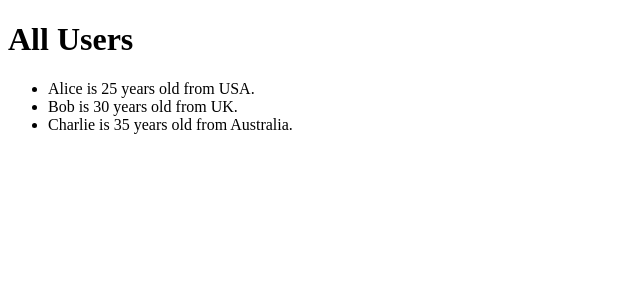
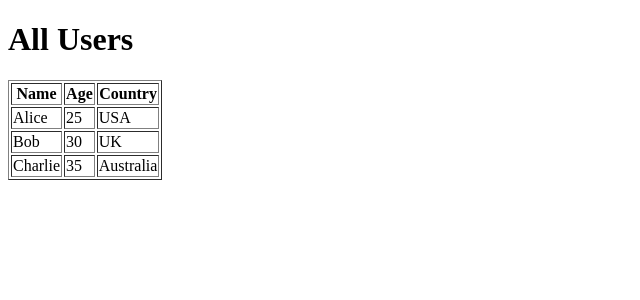
Before and after one commit to Smisul4e/Flask-Project-App, a Flask app: page /all-users in a window 1280 px wide. Shown: the top 300 px of the page, without its empty margins (0-640 px from the left). Run offline with Flask 3, Linux system fonts and the light colour scheme.

Commit message:
Add user details and all users route with table

```diff
--- a/templates/all_users.html
+++ b/templates/all_users.html
@@ -5,12 +5,23 @@
 </head>
 <body>
     <h1>All Users</h1>
-    <ul>
-        {% for user, details in users.items() %}
-            <li>
-                {{ user }} is {{ details['age'] }} years old from {{ details['country'] }}.
-            </li>
-        {% endfor %}
-    </ul>
+    <table border="1">
+        <thead>
+            <tr>
+                <th>Name</th>
+                <th>Age</th>
+                <th>Country</th>
+            </tr>
+        </thead>
+        <tbody>
+            {% for user, details in users.items() %}
+                <tr>
+                    <td>{{ user }}</td>
+                    <td>{{ details['age'] }}</td>
+                    <td>{{ details['country'] }}</td>
+                </tr>
+            {% endfor %}
+        </tbody>
+    </table>
 </body>
 </html>
```
